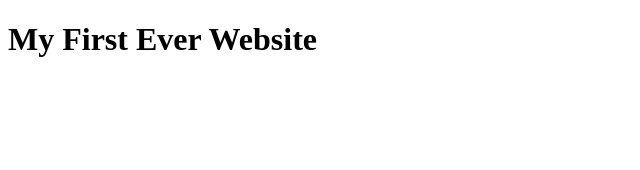
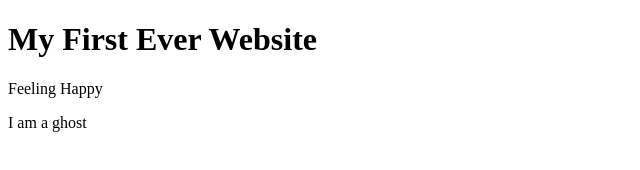
Before and after one commit to himaloy-himu/my-first-website, a plain HTML site: page index.html in a window 1280 px wide. Shown: the whole page, without its empty margins (0-640 px from the left). Drawn offline with Linux system fonts and the light colour scheme.

Commit message:
paragraph Add

```diff
--- a/index.html
+++ b/index.html
@@ -5,6 +5,9 @@
     <meta name="viewport" content="width=device-width, initial-scale=1.0">
     <title>Document</title>
     <h1>My First Ever Website</h1>
+    <p>Feeling Happy
+    <p>I am a ghost</p>
+    </p>
 </head>
 <body>
 
```
